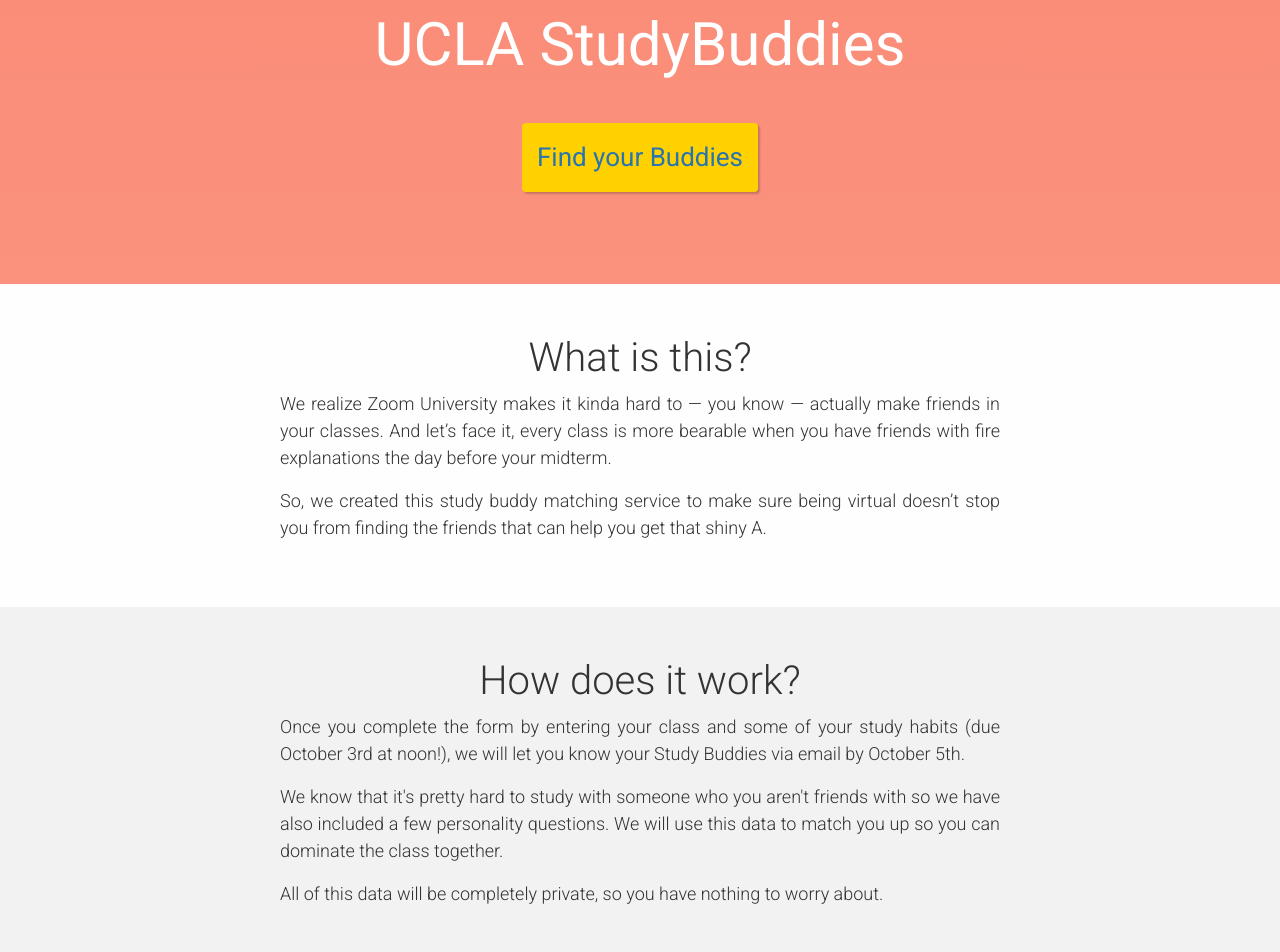
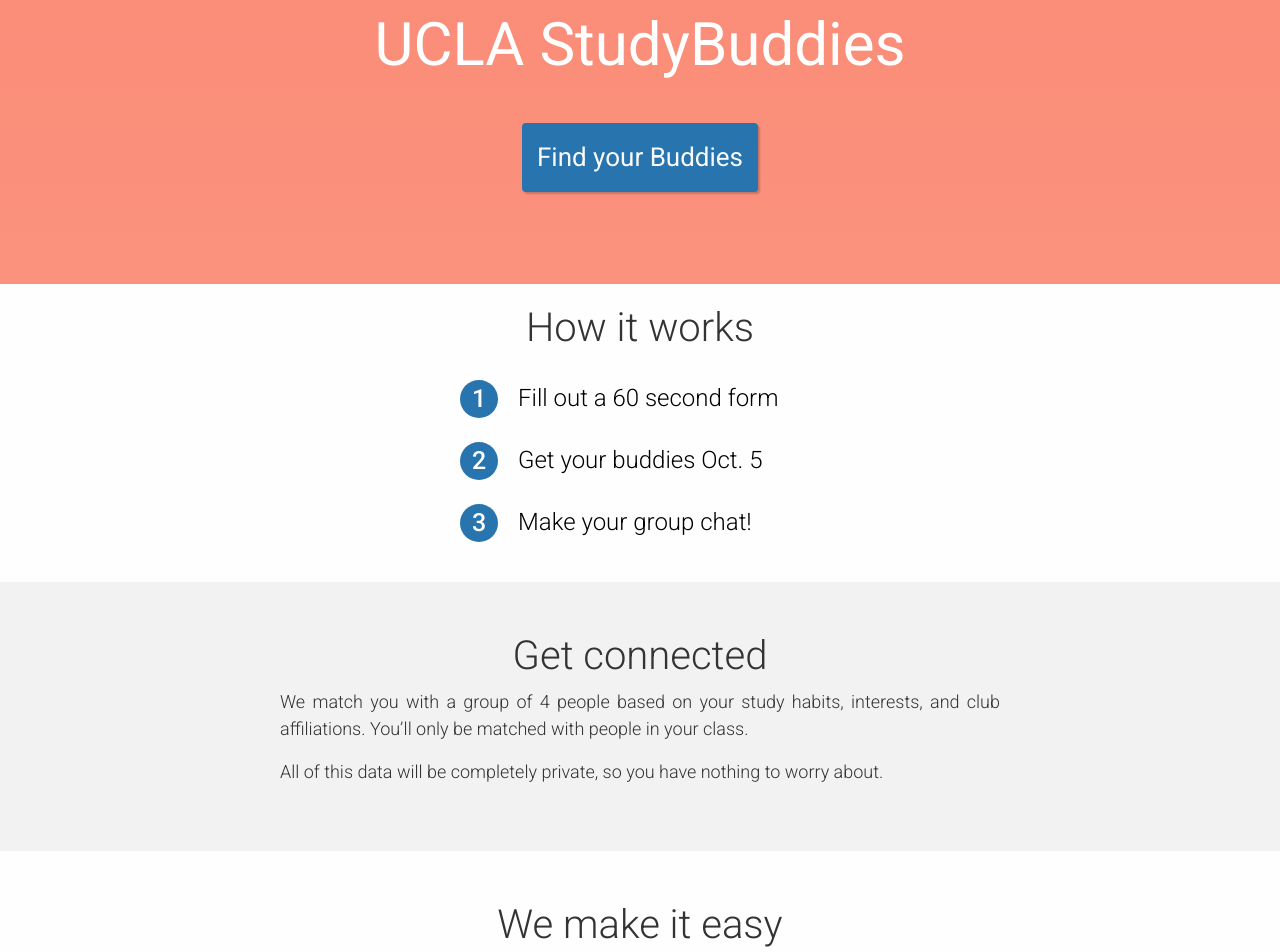
Before and after one commit to vjindal0112/uclastudybuddies, a React (Create React App) app: page /home in a window 1280 px wide. Shown: the part 420-1372 px from the top of the page. Built offline with nearby package versions, Linux system fonts and the light colour scheme; no server answers.

Commit message:
all uchicago changes 1,2,3 and wording and button colors

```diff
--- a/src/components/styles.js
+++ b/src/components/styles.js
@@ -1,5 +1,5 @@
-import styled, { keyframes } from 'styled-components'
-import { collegeDark, collegeLight } from '../constants'
+import styled, { keyframes } from "styled-components";
+import { collegeDark, collegeLight } from "../constants";
 
 export const Heading = styled.h1`
   font-size: 60px;
@@ -12,18 +12,18 @@
 `;
 
 export const Button = styled.a`
-  border: 3px solid ${collegeLight};
-  background-color: ${collegeLight};
+  border: 3px solid ${collegeDark};
+  background-color: ${collegeDark};
   padding: 12px;
   margin: 24px;
-  color: ${collegeDark};
+  color: #fafafa;
   border-radius: 4px;
   box-shadow: 2px 2px 2px rgba(0, 0, 0, 0.2);
 
   transition: all 0.5s;
   &:hover {
-    border: 3px solid #EFC100;
-    background-color: #EFC100;
+    border: 3px solid #5290be;
+    background-color: #5290be;
     color: #fafafa;
   }
 `;
@@ -56,19 +56,19 @@
 `;
 
 export const QuestionButton = styled.button`
-  border: 3px solid ${collegeLight};
-  background-color: ${collegeLight};
+  border: 3px solid ${collegeDark};
+  background-color: ${collegeDark};
   padding: 4px 8px;
   margin: 10px;
-  color: ${collegeDark};
+  color: #fafafa;
   font-size: 18px;
   border-radius: 4px;
   box-shadow: 2px 2px 2px rgba(0, 0, 0, 0.2);
 
   transition: all 0.5s;
   &:hover {
-    border: 3px solid #EFC100;
-    background-color: #EFC100;
+    border: 3px solid #5290be;
+    background-color: #5290be;
   }
 `;
 
@@ -97,27 +97,27 @@
 
 export const SaveBanner = styled.div`
   position: fixed;
-  top:0%;
+  top: 0%;
   width: 100%;
   background-color: ${collegeLight};
   color: ${collegeDark};
   font-size: 18px;
-  height: ${props => props.animate ? "40px" : "0px"};
+  height: ${(props) => (props.animate ? "40px" : "0px")};
   display: flex;
   justify-content: center;
   align-items: center;
   font-weight: 500;
-  transition: all 2s cubic-bezier(0,1.01,.4,.99);
-  opacity: ${props => props.animate ? "1" : "0"};
+  transition: all 2s cubic-bezier(0, 1.01, 0.4, 0.99);
+  opacity: ${(props) => (props.animate ? "1" : "0")};
   z-index: 3;
 `;
 
 const Banner = styled.div`
   position: absolute;
-  top:0%;
+  top: 0%;
   width: 100%;
   background-color: ${collegeLight};
-  color: #00274C;
+  color: #00274c;
   height: 40px;
   display: flex;
   justify-content: center;
@@ -125,7 +125,7 @@
   font-weight: 600;
   animation: ${drop} 6s ease-out;
   opacity: 0;
-`
+`;
 export const UserCount = styled.div`
   margin: 0px 8px;
   color: ${collegeLight};
--- a/src/pages/Home.js
+++ b/src/pages/Home.js
@@ -5,6 +5,7 @@
 import CountUp from "react-countup";
 import { Button, UserCount } from "../components/styles"; // styles used for shared styles
 import ReactGA from "react-ga";
+import { collegeDark, collegeLight } from "../constants";
 
 const Heading = styled.h1`
   font-size: 60px;
@@ -15,16 +16,42 @@
   font-weight: 400;
 `;
 
+const Section = styled.section`
+  text-align: center;
+  padding: ${(props) => props.padding};
+  color: #333;
+  background-color: ${(props) => props.backgroundColor};
+`;
+
+const Flex = styled.div`
+  display: flex;
+  flex-direction: row;
+  margin-right: 10px;
+  margin-left: 10px;
+`;
+
+const OuterFlex = styled.div`
+  max-width: 30em;
+  display: flex;
+  flex-direction: column;
+  margin: 0 auto;
+  padding: 20px;
+  @media (min-width: 550px) {
+    padding-left: 50px;
+  }
+`;
+
+const BulletText = styled.div`
+  margin-left: 20px;
+  font-size: 24px;
+  color: black;
+  display: flex;
+  text-align: left;
+`;
+
 const Logo = styled.img`
   max-height: 40vh;
   margin-top: 30px;
-`;
-
-const Section = styled.section`
-  text-align: center;
-  padding: 50px;
-  color: #333;
-  background-color: ${(props) => props.backgroundColor};
 `;
 
 const TextDiv = styled.div`
@@ -33,6 +60,18 @@
   font-size: 18px;
   text-align: justify;
   text-justify: inter-word;
+`;
+
+const BulletPoints = styled.div`
+  height: 38px;
+  width: 38px;
+  border-radius: 50%;
+  background-color: ${collegeDark};
+  font-size: 25px;
+  text-align: center;
+  font-weight: 500;
+  color: white;
+  flex-shrink: 0;
 `;
 
 export default function Home() {
@@ -81,35 +120,32 @@
           Find your Buddies
         </Button>
       </div>
-      <Section backgroundColor="#fefefe">
+      <Section padding="20px" backgroundColor="#fefefe">
+        <h1 style={{ textAlign: "center" }}>How it works</h1>
+        <OuterFlex>
+          <Flex>
+            <BulletPoints>1</BulletPoints>
+            <BulletText>Fill out a 60 second form</BulletText>
+          </Flex>
+          <br />
+          <Flex>
+            <BulletPoints>2</BulletPoints>
+            <BulletText>Get your buddies Oct. 5</BulletText>
+          </Flex>
+          <br />
+          <Flex>
+            <BulletPoints>3</BulletPoints>
+            <BulletText>Make your group chat!</BulletText>
+          </Flex>
+        </OuterFlex>
+      </Section>
+      <Section padding="50px" backgroundColor="#f2f2f2">
         <TextDiv>
-          <h1 style={{ textAlign: "center" }}>What is this?</h1>
+          <h1 style={{ textAlign: "center" }}>Get connected</h1>
           <p>
-            We realize Zoom University makes it kinda hard to — you know —
-            actually make friends in your classes. And let’s face it, every
-            class is more bearable when you have friends with fire explanations
-            the day before your midterm.{" "}
-          </p>
-          <p>
-            So, we created this study buddy matching service to make sure being
-            virtual doesn’t stop you from finding the friends that can help you
-            get that shiny A.
-          </p>
-        </TextDiv>
-      </Section>
-      <Section backgroundColor="#f2f2f2">
-        <TextDiv>
-          <h1 style={{ textAlign: "center" }}>How does it work?</h1>
-          <p>
-            Once you complete the form by entering your class and some of your
-            study habits (due October 3rd at noon!), we will let you know your
-            Study Buddies via email by October 5th.
-          </p>
-          <p>
-            We know that it's pretty hard to study with someone who you aren't
-            friends with so we have also included a few personality questions.
-            We will use this data to match you up so you can dominate the class
-            together.
+            We match you with a group of 4 people based on your study habits,
+            interests, and club affiliations. You’ll only be matched with people
+            in your class.
           </p>
           <p>
             All of this data will be completely private, so you have nothing to
@@ -117,7 +153,18 @@
           </p>
         </TextDiv>
       </Section>
-      <Section backgroundColor="#FFFFF">
+      <Section padding="50px" backgroundColor="#fefefe">
+        <TextDiv>
+          <h1 style={{ textAlign: "center" }}>We make it easy</h1>
+
+          <p>
+            Zoom University makes it really hard to find friends in your
+            classes. We’ll faciliate a group chat for you so it’s easy to reach
+            out.{" "}
+          </p>
+        </TextDiv>
+      </Section>
+      <Section padding="50px" backgroundColor="#f2f2f2">
         <TextDiv>
           <h1 style={{ textAlign: "center" }}>FAQ</h1>
 
@@ -126,7 +173,7 @@
           </p>
           <p>
             Yes! You’re encouraged to. We’d love to give you a group of
-            studybuddies for every class you’re taking this semester.
+            studybuddies for every class you’re taking this quarter.
           </p>
           <p>
             <b>When is the last day I can fill this out?</b>
```
